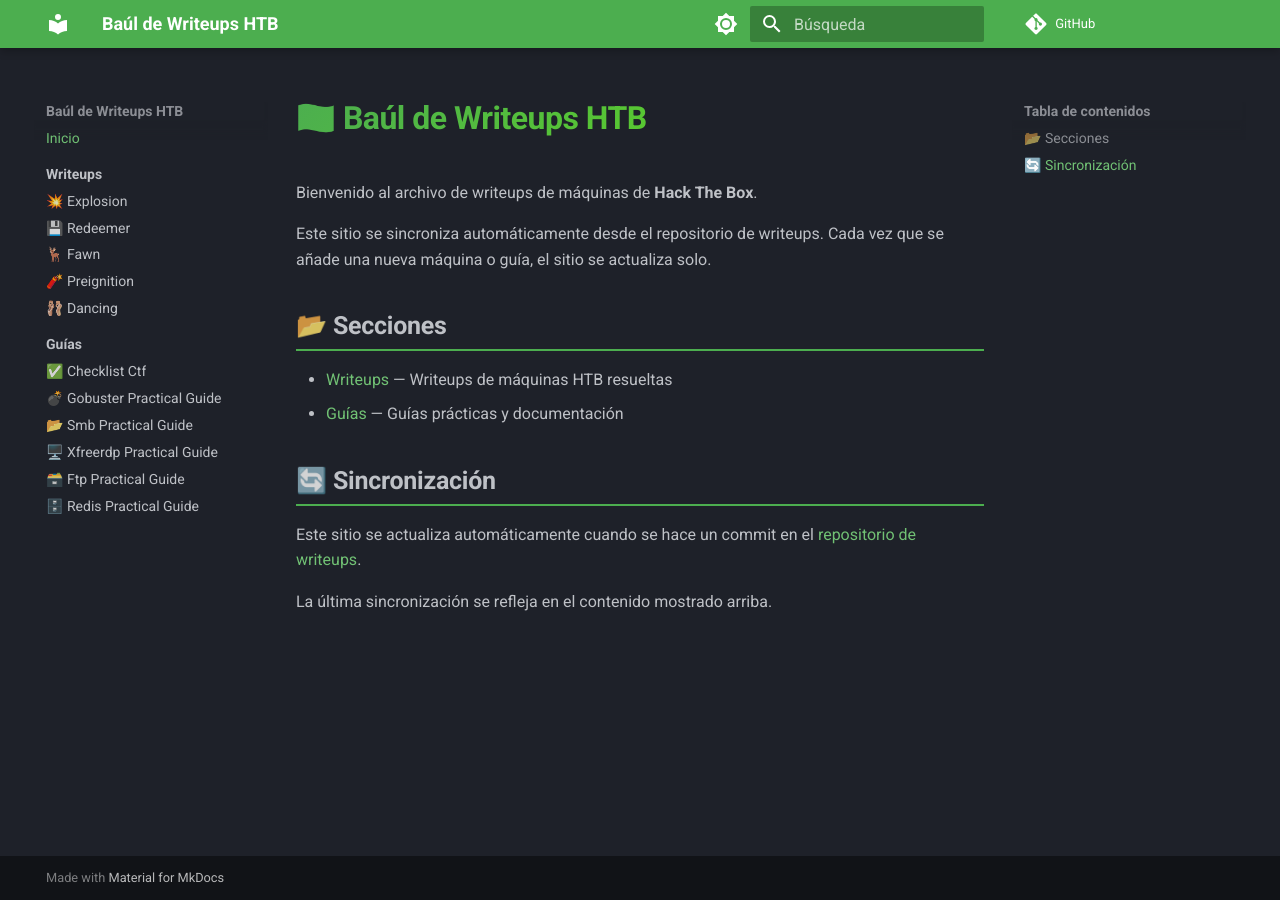
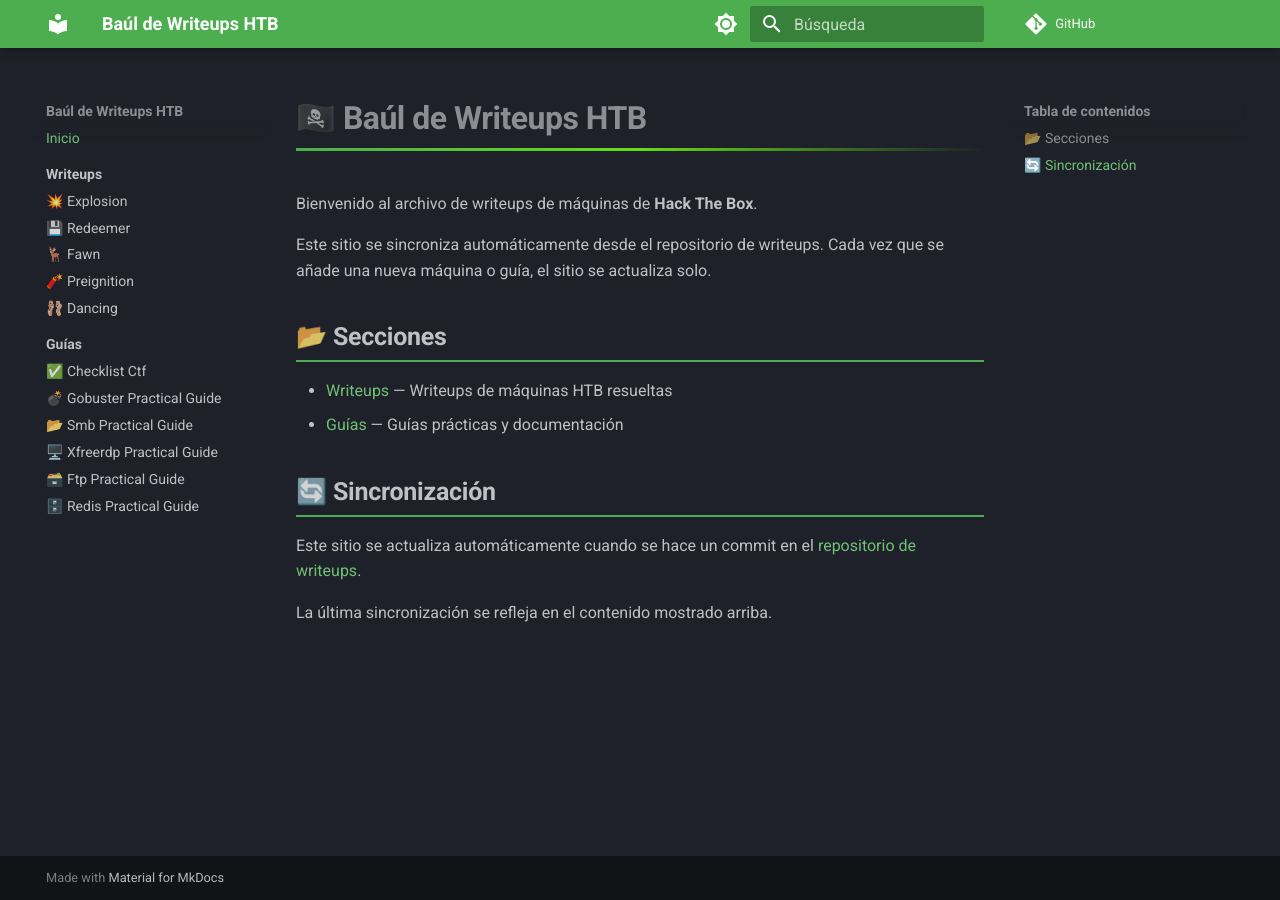
Before and after one commit to egz-dev/hacking-archive, an MkDocs documentation site: the page built from docs/index.md, in a window 1280 px wide. Built offline with MkDocs 1.6.1 and Material for MkDocs 9.7.7, drawn with Linux system fonts in a browser that asks for light colours; comment, search, counter and statistics services are not loaded.

Commit message:
Fix h1: emojis conservan colores originales, gradiente pasa a border-bottom

```diff
--- a/docs/stylesheets/extra.css
+++ b/docs/stylesheets/extra.css
@@ -240,11 +240,9 @@
 .md-typeset h1 {
   font-weight: 800;
   letter-spacing: -0.5px;
-  color: var(--md-primary-fg-color);
-  background: linear-gradient(135deg, var(--md-primary-fg-color), var(--md-accent-fg-color));
-  -webkit-background-clip: text;
-  -webkit-text-fill-color: transparent;
-  background-clip: text;
+  padding-bottom: 8px;
+  border-bottom: 3px solid;
+  border-image: linear-gradient(90deg, var(--md-primary-fg-color), var(--md-accent-fg-color), transparent) 1;
 }
 
 .md-typeset h2 {
```
